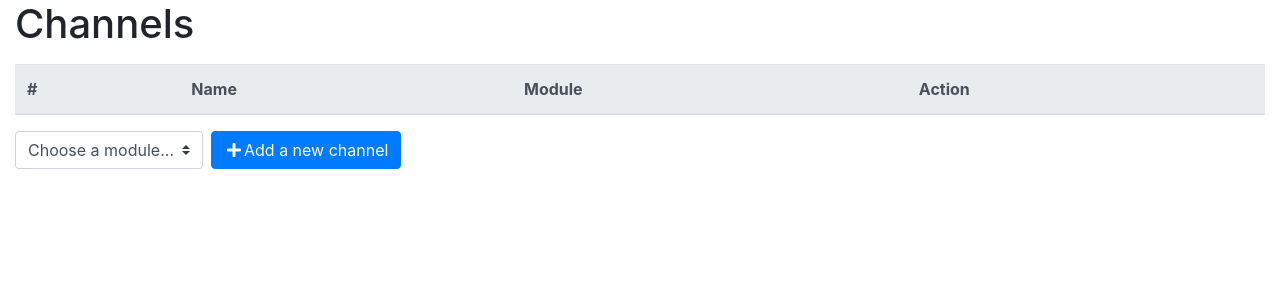
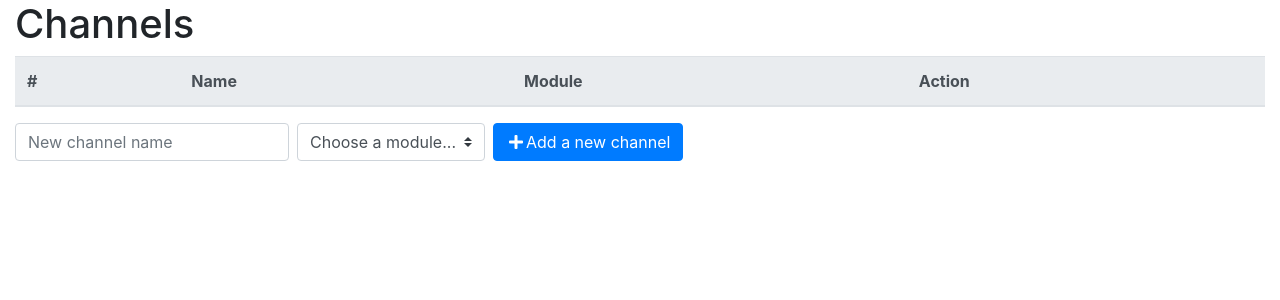
Before and after one commit to mstguillain/LINGI2255-2018-Superform-MS, a Flask app: template superform/superform/templates/channels.html in a window 1280 px wide. Shown: the part 56-356 px from the top of the page. Run offline with Flask 2, Linux system fonts and the light colour scheme; the template is opened without the code that fills it, so the values that code supplies are empty; parts of the project's set-up code (start-up, migrations or seed data) failed here and were passed over; some libraries are stand-ins or nearby versions.

Commit message:
Simple add/remove channels with no config

```diff
--- a/superform/superform/__init__.py
+++ b/superform/superform/__init__.py
@@ -3,10 +3,10 @@ import pkgutil
 import importlib
 
 import superform.plugins
-from superform.models import User, Channel, db as models_db
-from superform.authentication import authentication_page, db as authentication_db
-from superform.authorizations import authorizations_page, db as authorizations_db
-from superform.channels import channels_page, db as channels_db
+from superform.models import db, User, Channel
+from superform.authentication import authentication_page
+from superform.authorizations import authorizations_page
+from superform.channels import channels_page
 from superform.utils import login_required
 
 app = Flask(__name__)
@@ -18,10 +18,7 @@ app.register_blueprint(authorizations_page)
 app.register_blueprint(channels_page)
 
 # Init dbs
-models_db.init_app(app)
-authentication_db.init_app(app)
-authorizations_db.init_app(app)
-channels_db.init_app(app)
+db.init_app(app)
 
 # List available channels in config
 app.config["PLUGINS"] = {
--- a/superform/superform/authentication.py
+++ b/superform/superform/authentication.py
@@ -4,11 +4,9 @@ from flask_sqlalchemy import SQLAlchemy
 from onelogin.saml2.auth import OneLogin_Saml2_Auth
 from onelogin.saml2.utils import OneLogin_Saml2_Utils
 
-from superform.models import User
+from superform.models import db, User
 
 authentication_page = Blueprint('authentication', __name__)
-db = SQLAlchemy()
-
 
 def prepare_saml_request(request):
     acs_config = current_app.config["SAML"]["sp"]["assertionConsumerService"]
--- a/superform/superform/authorizations.py
+++ b/superform/superform/authorizations.py
@@ -1,10 +1,9 @@
 from flask import Blueprint, current_app, url_for, request, make_response, redirect, session, render_template
-from flask_sqlalchemy import SQLAlchemy
 
 from superform.utils import login_required
+from superform.models import db
 
 authorizations_page = Blueprint('authorizations', __name__)
-db = SQLAlchemy()
 
 
 @authorizations_page.route("/authorizations")
--- a/superform/superform/templates/channels.html
+++ b/superform/superform/templates/channels.html
@@ -2,9 +2,6 @@
 {% block title %}Channels{% endblock %}
 {% block content %}
     <h1>Channels</h1>
-    <p>
-    {{ test }}
-    </p>
     <table class="table">
         <thead class="thead-light">
             <tr>
@@ -17,31 +14,72 @@
         <tbody>
             {% for channel in channels %}
             <tr>
-                <th scope="row">{{ loop.index }}</th>
+                <th scope="row">{{ channel.id }}</th>
                 <td>{{ channel.name }}</td>
                 <td>{{ channel.module }}</td>
                 <td>
                     <div class="btn-group btn-group-sm" role="group" aria-label="Basic example">
                         <button type="button" class="btn btn-primary"><i class="fas fa-fw fa-edit"></i> Edit</button>
-                        <button type="button" class="btn btn-danger"><i class="fas fa-fw fa-trash"></i> Delete</button>
+                        <button type="button" class="btn btn-danger" data-toggle="modal" data-target="#deleteModal" data-name="{{ channel.name }}" data-id="{{ channel.id }}"><i class="fas fa-fw fa-trash"></i> Delete</button>
                     </div>
                 </td>
             </tr>
             {% endfor %}
         </tbody>
     </table>
-    <form class="form-inline">
+    <form class="form-inline" method="post">
+        <input type="hidden" name="@action" value="new">
+        <label class="sr-only" for="inlineFormInputText">Username</label>
+        <div class="input-group mr-sm-2">
+            <input name="name" type="text" class="form-control" id="inlineFormInputText" placeholder="New channel name">
+        </div>
+
         <label class="sr-only" for="inlineFormCustomSelectModule">Module</label>
         <div class="input-group mr-sm-2">
-            <select class="custom-select" id="inlineFormCustomSelectModule">
+            <select name="module" class="custom-select" id="inlineFormCustomSelectModule">
                 <option selected>Choose a module...</option>
                 {% for module in modules %}
                 <option value="{{ module }}">{{ module }}</option>
                 {% endfor %}
             </select>
         </div>
+
         <button type="submit" class="btn btn-primary">
             <i class="fas fa-fw fa-plus"></i>Add a new channel
         </button>
     </form>
+
+    <div class="modal fade" id="deleteModal" tabindex="-1" role="dialog" aria-labelledby="exampleModalLabel" aria-hidden="true">
+        <div class="modal-dialog" role="document">
+            <div class="modal-content">
+                <form method="post">
+                    <input type="hidden" name="@action" value="delete">
+                    <input id="channel-id" type="hidden" name="id" value="">
+                    <div class="modal-header">
+                        <h5 class="modal-title">Delete channel</h5>
+                        <button type="button" class="close" data-dismiss="modal" aria-label="Close">
+                            <span aria-hidden="true">&times;</span>
+                        </button>
+                    </div>
+                    <div class="modal-body">
+                        <p>Are you sure to delete channel <span id="channel-name"></span>?</p>
+                    </div>
+                    <div class="modal-footer">
+                        <button type="submit" class="btn btn-danger">Delete</button>
+                        <button type="button" class="btn btn-secondary" data-dismiss="modal">Cancel</button>
+                    </div>
+                </form>
+            </div>
+        </div>
+    </div>
+
 {% endblock %}
+{% block scripts %}
+    <script>
+        $('#deleteModal').on('show.bs.modal', function (event) {
+            var button = $(event.relatedTarget); // Button that triggered the modal
+            $(this).find('#channel-name').text(button.data('name'));
+            $(this).find('#channel-id').val(button.data('id'));
+        });
+    </script>
+{% endblock %}
--- a/superform/superform/templates/layout.html
+++ b/superform/superform/templates/layout.html
@@ -59,5 +59,7 @@
         <script src="{{ url_for('static', filename='js/jquery-3.3.1.min.js') }}" integrity="sha384-tsQFqpEReu7ZLhBV2VZlAu7zcOV+rXbYlF2cqB8txI/8aZajjp4Bqd+V6D5IgvKT" crossorigin="anonymous"></script>
         <script src="{{ url_for('static', filename='js/popper.min.js') }}" integrity="sha384-ZMP7rVo3mIykV+2+9J3UJ46jBk0WLaUAdn689aCwoqbBJiSnjAK/l8WvCWPIPm49" crossorigin="anonymous"></script>
         <script src="{{ url_for('static', filename='js/bootstrap.min.js') }}" integrity="sha384-JZR6Spejh4U02d8jOt6vLEHfe/JQGiRRSQQxSfFWpi1MquVdAyjUar5+76PVCmYl" crossorigin="anonymous"></script>
+
+        {% block scripts %}{% endblock %}
     </body>
 </html>
```
Also changed, not shown: superform/superform/channels.py (+19 -5 lines).
